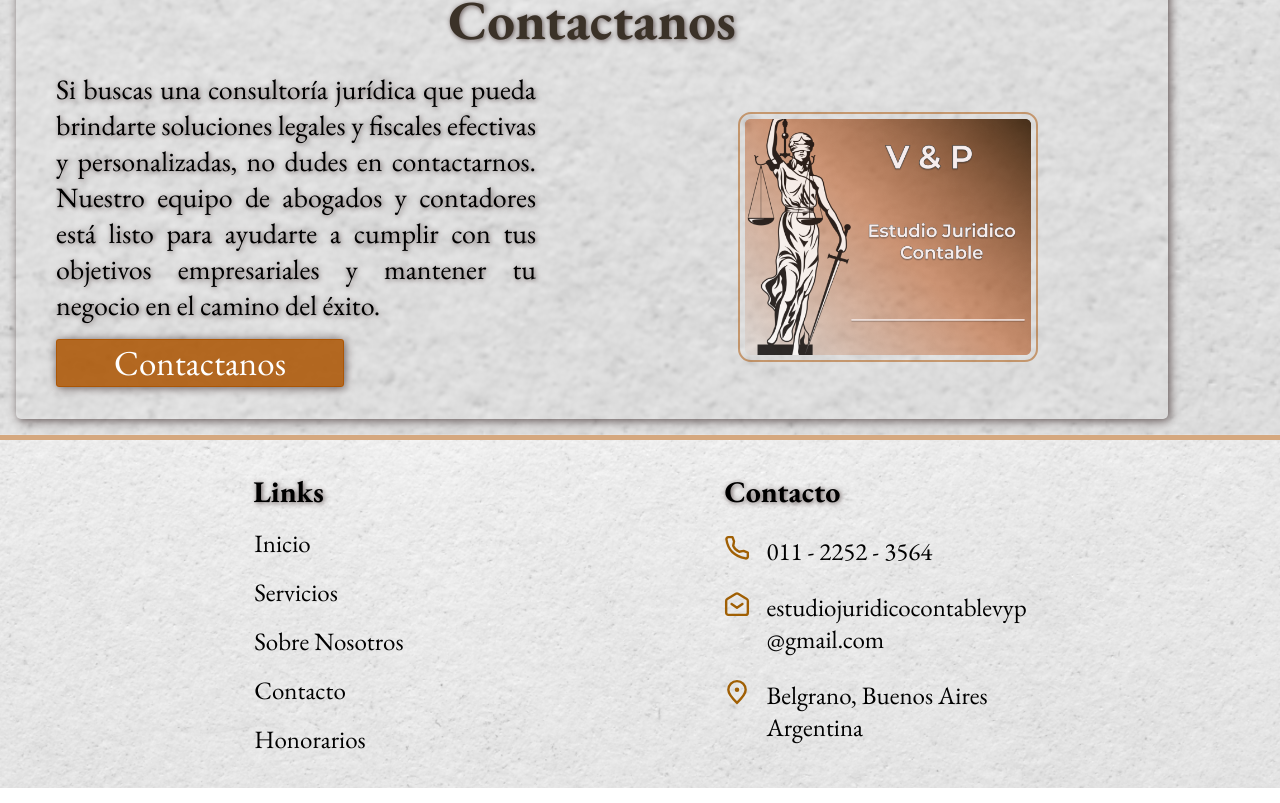
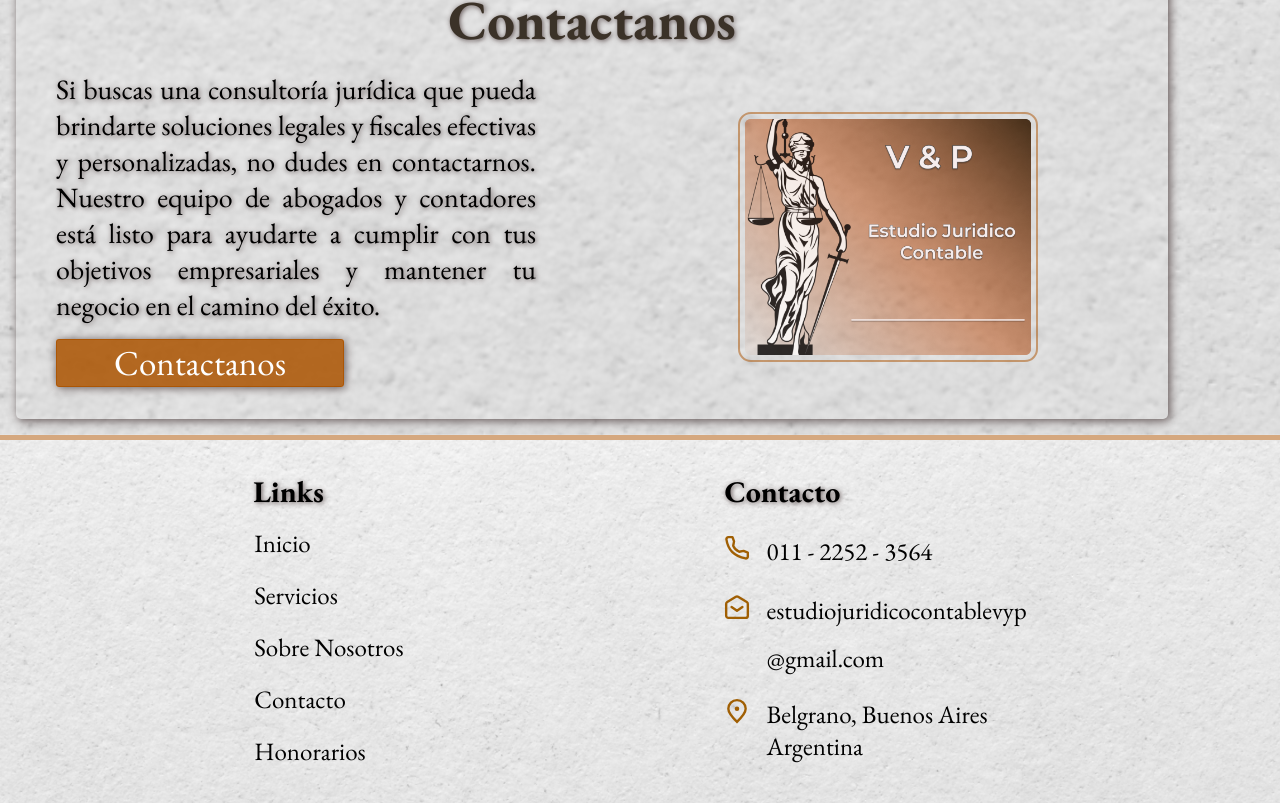
Before and after one commit to AgusPereyraa/juridicoContable, a React (Create React App) app: page /about in a window 1280 px wide. Shown: the part 1759-2562 px from the top of the page. Built offline with nearby package versions, Linux system fonts and the light colour scheme.

Commit message:
fixes footer

```diff
--- a/src/Components/Footer/Footer.jsx
+++ b/src/Components/Footer/Footer.jsx
@@ -20,6 +20,7 @@ export default function Footer() {
 
             <div className='footerLinks1'>
                 <H4 text='Contacto' />
+
                 <div className='footerPhone'>
                     <img src={Phone} alt='logo-phone' />
                     <Anchor to={'tel:01133128390'}>011 - 2252 - 3564</Anchor>
--- a/src/Components/Footer/footer.css
+++ b/src/Components/Footer/footer.css
@@ -26,20 +26,61 @@
     padding: 1px;
 }
 
-.footerLinks a:hover {
-    border-bottom: 1px solid #ab530180;
+.footerLinks a:after {
+    display:block;
+    content: '';
+    border-bottom: solid 3px #ab530180;
+    transform: scaleX(0);
+    transition: 250ms ease-in-out;
+    transform-origin:  0% 50%;
+}
+
+.footerLinks a:hover:after {
+    transform: scaleX(1);
 }
 
 .footerTitle{
     font-size: 19px;
 }
 
-
 .redes-sociales-footer{
     padding: 10px;
     gap: 1rem;
     display: flex;
     font-size: 20px;
+}
+
+.footerLinks1 a:after{
+    display:block;
+    content: '';
+    border-bottom: solid 3px #ab530180;
+    transform: scaleX(0);
+    transition: 250ms ease-in-out;
+    transform-origin:  0% 50%;
+}
+
+.footerLinks1 a:hover:after {
+    transform: scaleX(1);
+}
+
+.linksEmail {
+    display: flex;
+    flex-direction: column;
+    justify-content: center;
+    gap: 1rem;
+}
+
+.linksEmail a:after {
+    display:block;
+    content: '';
+    border-bottom: solid 3px #ab530180;
+    transform: scaleX(0);
+    transition: 250ms ease-in-out;
+    transform-origin: 0% 50%;
+}
+
+.linksEmail a:hover:after {
+    transform: scaleX(1);
 }
 
 @media (max-width: 2560px) {
```
